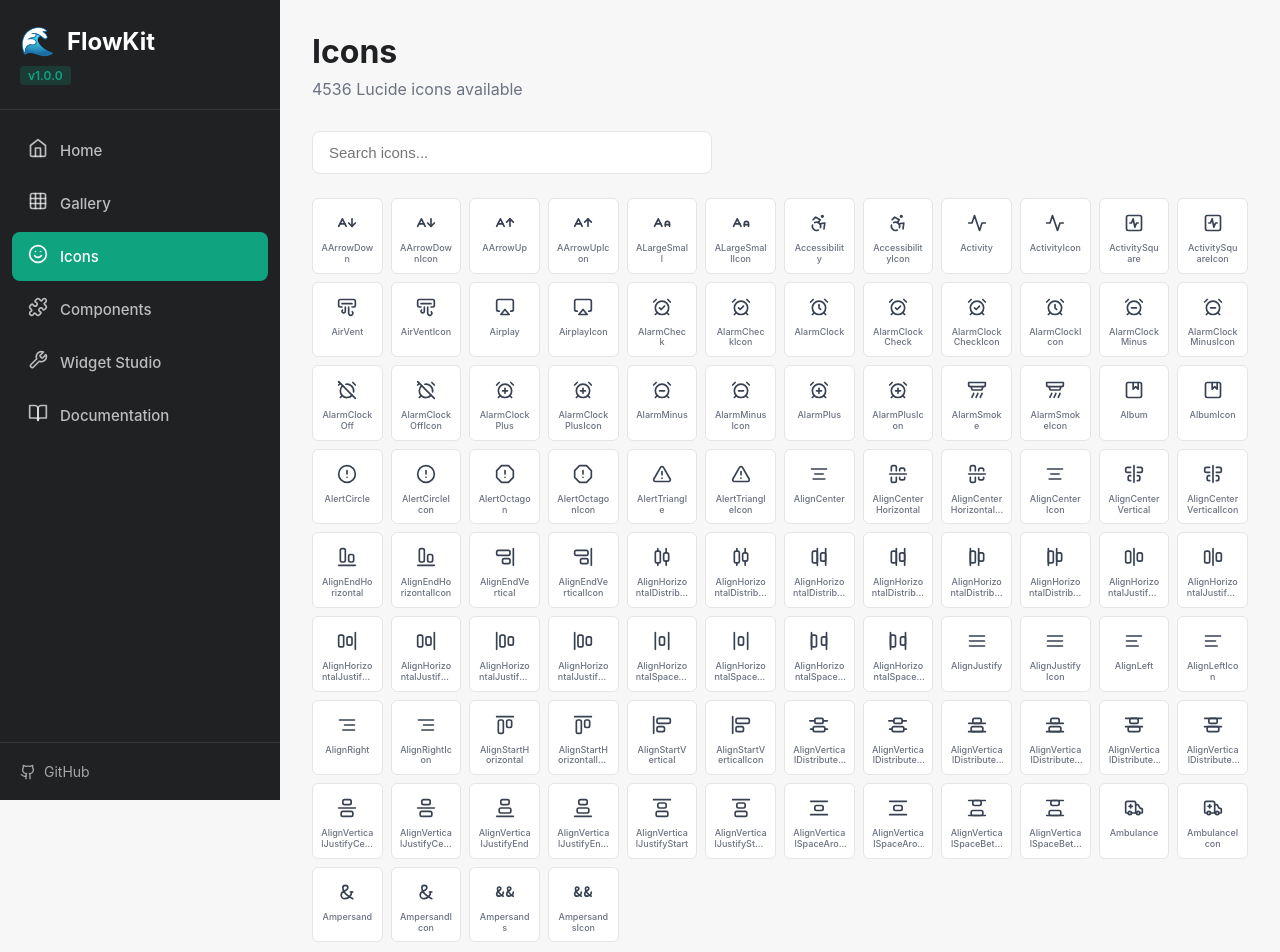
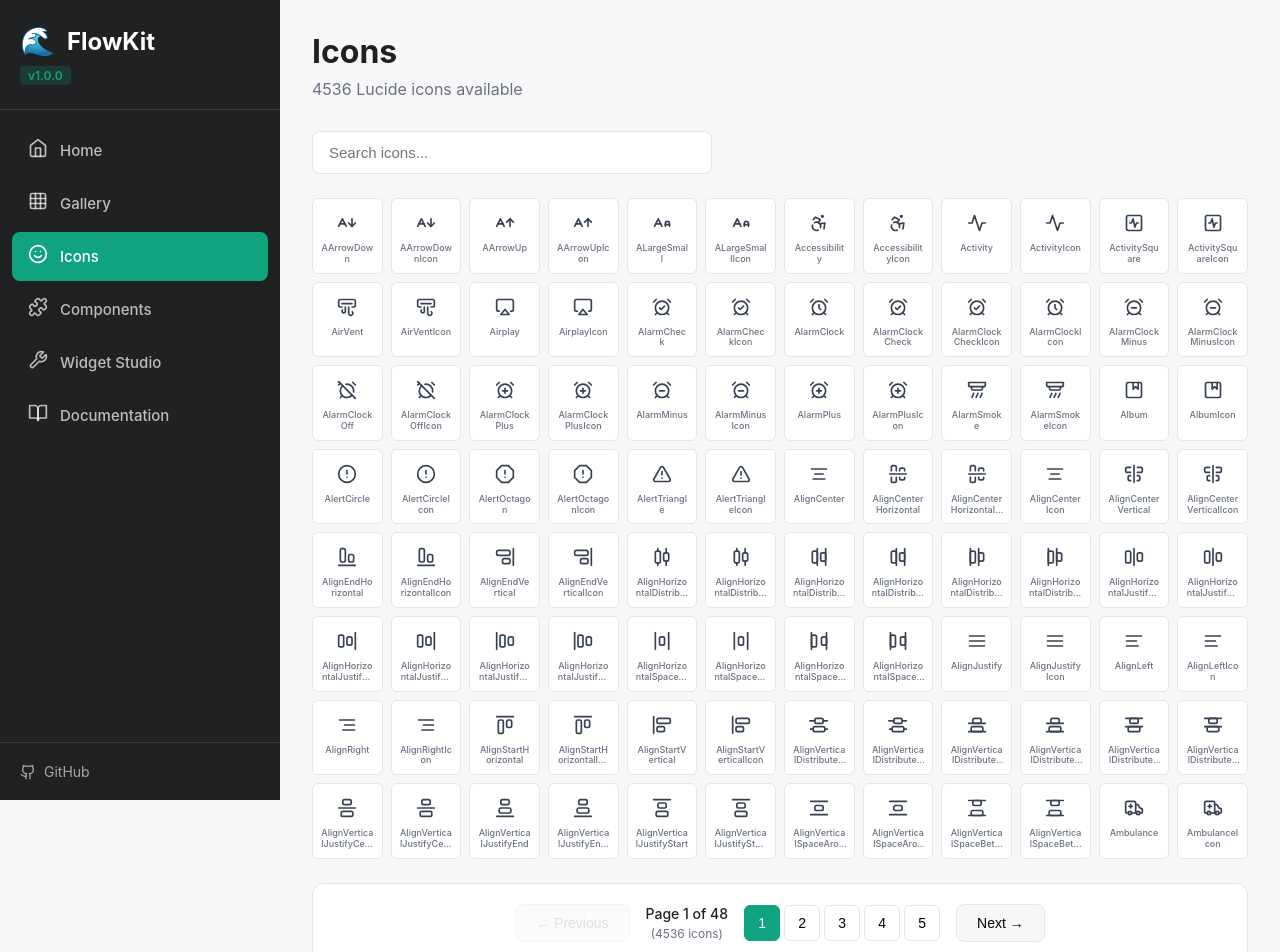
Before and after one commit to openclawabdullah/flowkit, a React (Vite) app in the folder explorer/: page /icons in a window 1280 px wide. Shown: the top 952 px of the page. Built offline with nearby package versions, Linux system fonts and the light colour scheme.

Commit message:
feat: Show 96 icons per page (6 rows × 16 columns)

```diff
--- a/explorer/pages/IconsPage.tsx
+++ b/explorer/pages/IconsPage.tsx
@@ -17,7 +17,7 @@ export function IconsPage() {
   const [searchQuery, setSearchQuery] = useState('')
   const [copiedIcon, setCopiedIcon] = useState<string | null>(null)
   const [currentPage, setCurrentPage] = useState(1)
-  const iconsPerPage = 100
+  const iconsPerPage = 96
 
   // Known non-icon exports to exclude
   const excludeList = [
```
